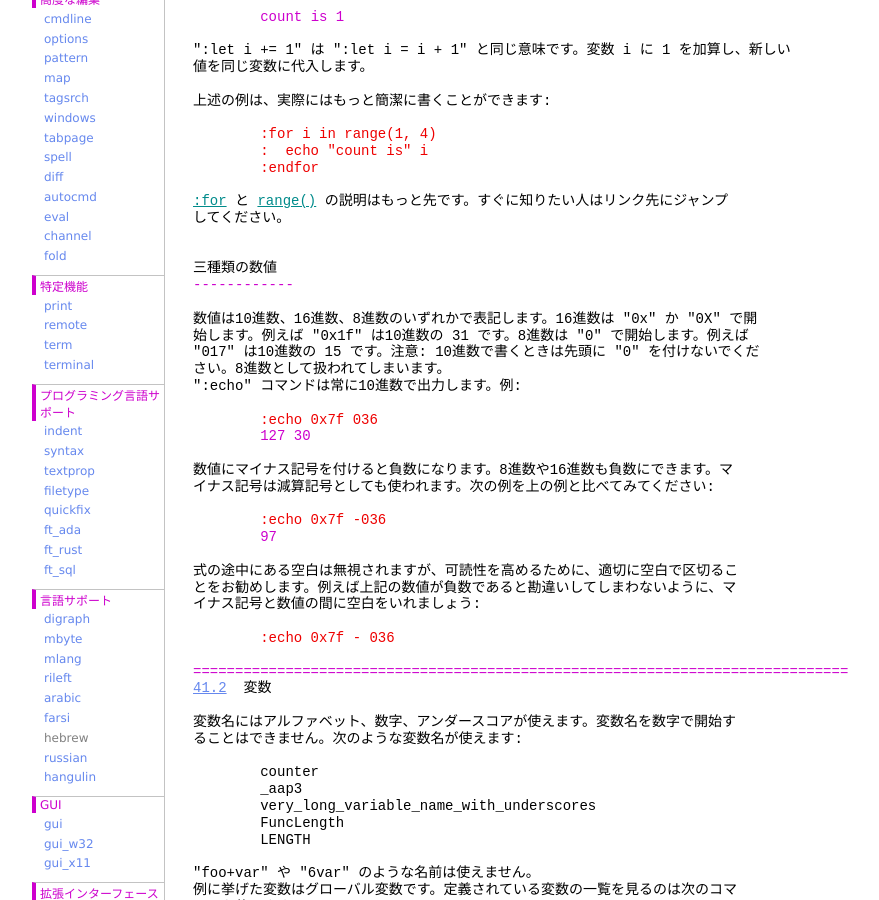
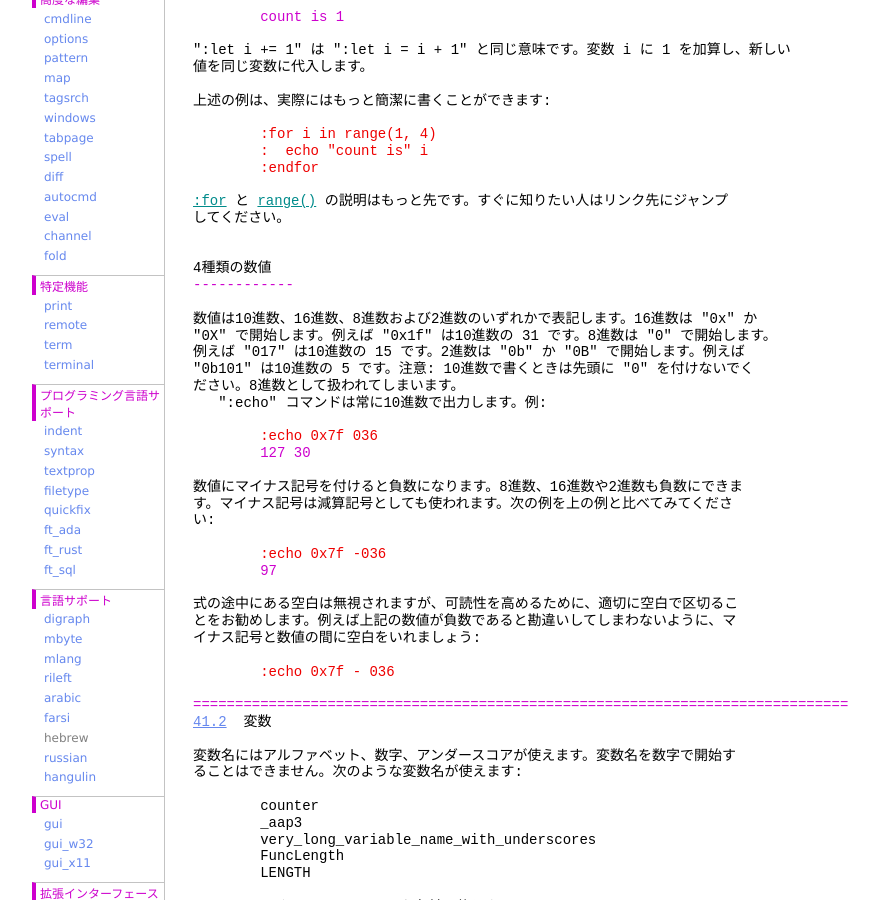
Before and after one commit to vim-jp/vimdoc-ja, a Jekyll site: the page built from usr_41.html, in a window 1280 px wide and 900 px high, scrolled down 1652 px. Shown: the whole window, without its empty margins (208-1087 px from the left). Built offline with Jekyll 4.4.1, drawn with Linux system fonts in a browser that asks for light colours; nearby versions of some CDN libraries; comment, search, counter and statistics services are not loaded; some of the changed text lies outside the part shown.

Commit message:
Generated by Travis JOB 2265.1
https://travis-ci.org/vim-jp/vimdoc-ja-working/builds/540126440

```diff
--- a/usr_41.html
+++ b/usr_41.html
@@ -3,7 +3,7 @@ layout: vimdoc
 helpname: 'usr_41'
 ---
 <div id='vimCodeElement'>
-<a class="Constant" href="usr_41.html" name="usr_41.txt">usr_41.txt</a>&nbsp;&nbsp;&nbsp;&nbsp;For&nbsp;<span class="Identifier">Vim バージョン 8.1.</span>&nbsp;&nbsp;Last change: 2019 May 16<br>
+<a class="Constant" href="usr_41.html" name="usr_41.txt">usr_41.txt</a>&nbsp;&nbsp;&nbsp;&nbsp;For&nbsp;<span class="Identifier">Vim バージョン 8.1.</span>&nbsp;&nbsp;Last change: 2019 May 29<br>
 <br>
 &nbsp;&nbsp;&nbsp;&nbsp;&nbsp;&nbsp;&nbsp;&nbsp;&nbsp;&nbsp;&nbsp;&nbsp;&nbsp;&nbsp;&nbsp;&nbsp;&nbsp;&nbsp;&nbsp;&nbsp; VIM USER MANUAL - by Bram Moolenaar<br>
 <br>
@@ -104,20 +104,22 @@ Vim script 言語は vimrc ファイルや構文ファイルなど、さまざ
 してください。<br>
 <br>
 <br>
-三種類の数値<br>
+4種類の数値<br>
 <span class="PreProc">------------</span><br>
 <br>
-数値は10進数、16進数、8進数のいずれかで表記します。16進数は &quot;0x&quot; か &quot;0X&quot; で開<br>
-始します。例えば &quot;0x1f&quot; は10進数の 31 です。8進数は &quot;0&quot; で開始します。例えば<br>
-&quot;017&quot; は10進数の 15 です。注意: 10進数で書くときは先頭に &quot;0&quot; を付けないでくだ<br>
-さい。8進数として扱われてしまいます。<br>
-&quot;:echo&quot; コマンドは常に10進数で出力します。例:<br>
+数値は10進数、16進数、8進数および2進数のいずれかで表記します。16進数は &quot;0x&quot; か<br>
+&quot;0X&quot; で開始します。例えば &quot;0x1f&quot; は10進数の 31 です。8進数は &quot;0&quot; で開始します。<br>
+例えば &quot;017&quot; は10進数の 15 です。2進数は &quot;0b&quot; か &quot;0B&quot; で開始します。例えば<br>
+&quot;0b101&quot; は10進数の 5 です。注意: 10進数で書くときは先頭に &quot;0&quot; を付けないでく<br>
+ださい。8進数として扱われてしまいます。<br>
+&nbsp;&nbsp; &quot;:echo&quot; コマンドは常に10進数で出力します。例:<br>
 <br>
 <div class="helpExample">&nbsp;&nbsp;&nbsp;&nbsp;&nbsp;&nbsp;&nbsp;&nbsp;:echo 0x7f 036</div>
 &nbsp;&nbsp;&nbsp;&nbsp;&nbsp;&nbsp;&nbsp;&nbsp;<span class="PreProc">127 30</span><br>
 <br>
-数値にマイナス記号を付けると負数になります。8進数や16進数も負数にできます。マ<br>
-イナス記号は減算記号としても使われます。次の例を上の例と比べてみてください:<br>
+数値にマイナス記号を付けると負数になります。8進数、16進数や2進数も負数にできま<br>
+す。マイナス記号は減算記号としても使われます。次の例を上の例と比べてみてくださ<br>
+い:<br>
 <br>
 <div class="helpExample">&nbsp;&nbsp;&nbsp;&nbsp;&nbsp;&nbsp;&nbsp;&nbsp;:echo 0x7f -036</div>
 &nbsp;&nbsp;&nbsp;&nbsp;&nbsp;&nbsp;&nbsp;&nbsp;<span class="PreProc">97</span><br>
@@ -593,6 +595,7 @@ substitute() コマンドの前後にいろいろな処理を入れたりする
 &nbsp;&nbsp;&nbsp;&nbsp;&nbsp;&nbsp;&nbsp;&nbsp;repeat()&nbsp;&nbsp;&nbsp;&nbsp;&nbsp;&nbsp;&nbsp;&nbsp;&nbsp;&nbsp;&nbsp;&nbsp;&nbsp;&nbsp;&nbsp;&nbsp;文字列を複数回繰り返す<br>
 &nbsp;&nbsp;&nbsp;&nbsp;&nbsp;&nbsp;&nbsp;&nbsp;eval()&nbsp;&nbsp;&nbsp;&nbsp;&nbsp;&nbsp;&nbsp;&nbsp;&nbsp;&nbsp;&nbsp;&nbsp;&nbsp;&nbsp;&nbsp;&nbsp;&nbsp;&nbsp;文字列を式として評価する<br>
 &nbsp;&nbsp;&nbsp;&nbsp;&nbsp;&nbsp;&nbsp;&nbsp;execute()&nbsp;&nbsp;&nbsp;&nbsp;&nbsp;&nbsp;&nbsp;&nbsp;&nbsp;&nbsp;&nbsp;&nbsp;&nbsp;&nbsp; Ex コマンドを実行し出力を得る<br>
+&nbsp;&nbsp;&nbsp;&nbsp;&nbsp;&nbsp;&nbsp;&nbsp;win_execute()&nbsp;&nbsp;&nbsp;&nbsp;&nbsp;&nbsp;&nbsp;&nbsp;&nbsp;&nbsp; execute() に似ているが指定ウィンドウで実行する<br>
 &nbsp;&nbsp;&nbsp;&nbsp;&nbsp;&nbsp;&nbsp;&nbsp;trim()&nbsp;&nbsp;&nbsp;&nbsp;&nbsp;&nbsp;&nbsp;&nbsp;&nbsp;&nbsp;&nbsp;&nbsp;&nbsp;&nbsp;&nbsp;&nbsp;&nbsp;&nbsp;文字列から文字を取り除く<br>
 <br>
 リスト操作:&nbsp;&nbsp;&nbsp;&nbsp;&nbsp;&nbsp;&nbsp;&nbsp;&nbsp;&nbsp;&nbsp;&nbsp;&nbsp;&nbsp;&nbsp;&nbsp;&nbsp;&nbsp;&nbsp;&nbsp;&nbsp;&nbsp;&nbsp;&nbsp;&nbsp;&nbsp;&nbsp;&nbsp;&nbsp;&nbsp;&nbsp;&nbsp;&nbsp;&nbsp;&nbsp;&nbsp;&nbsp;&nbsp;&nbsp;&nbsp;&nbsp;&nbsp;&nbsp;&nbsp;&nbsp;<a class="Constant" href="usr_41.html#list-functions" name="list-functions">list-functions</a><br>
```
